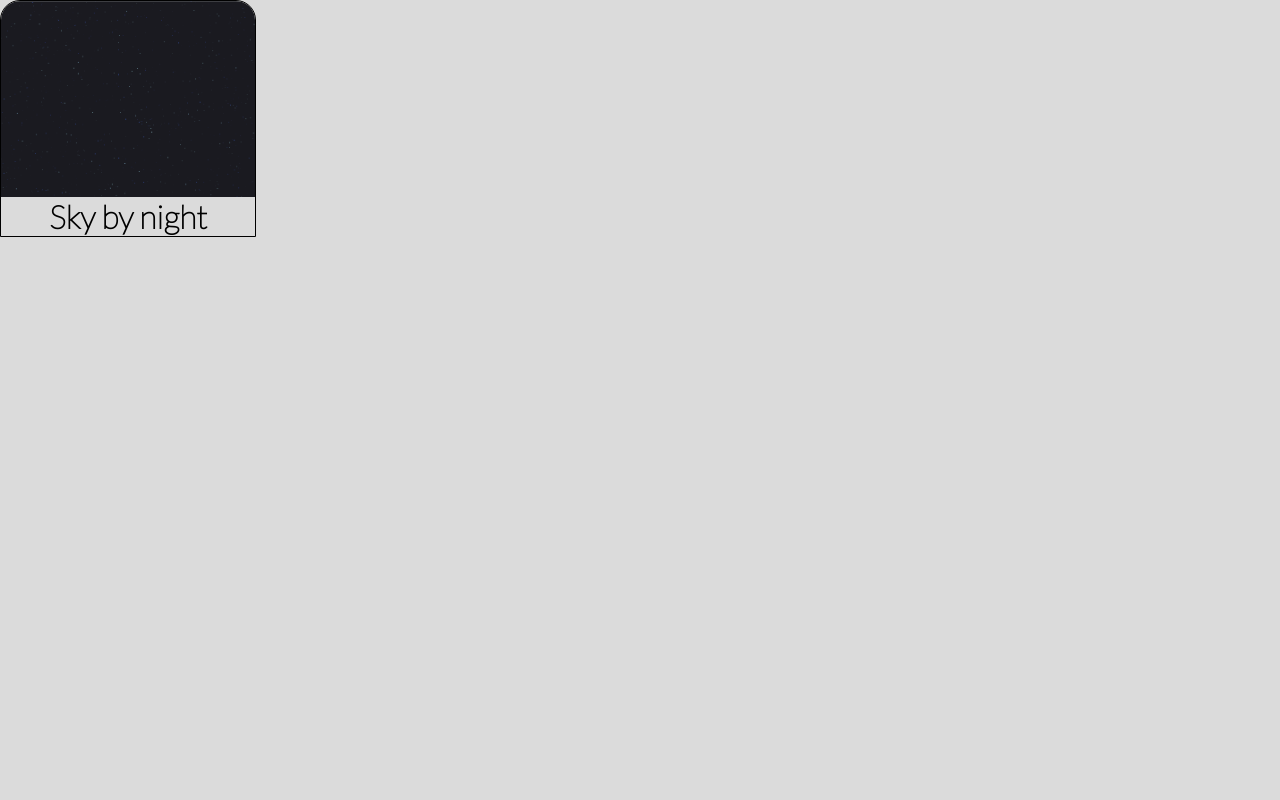
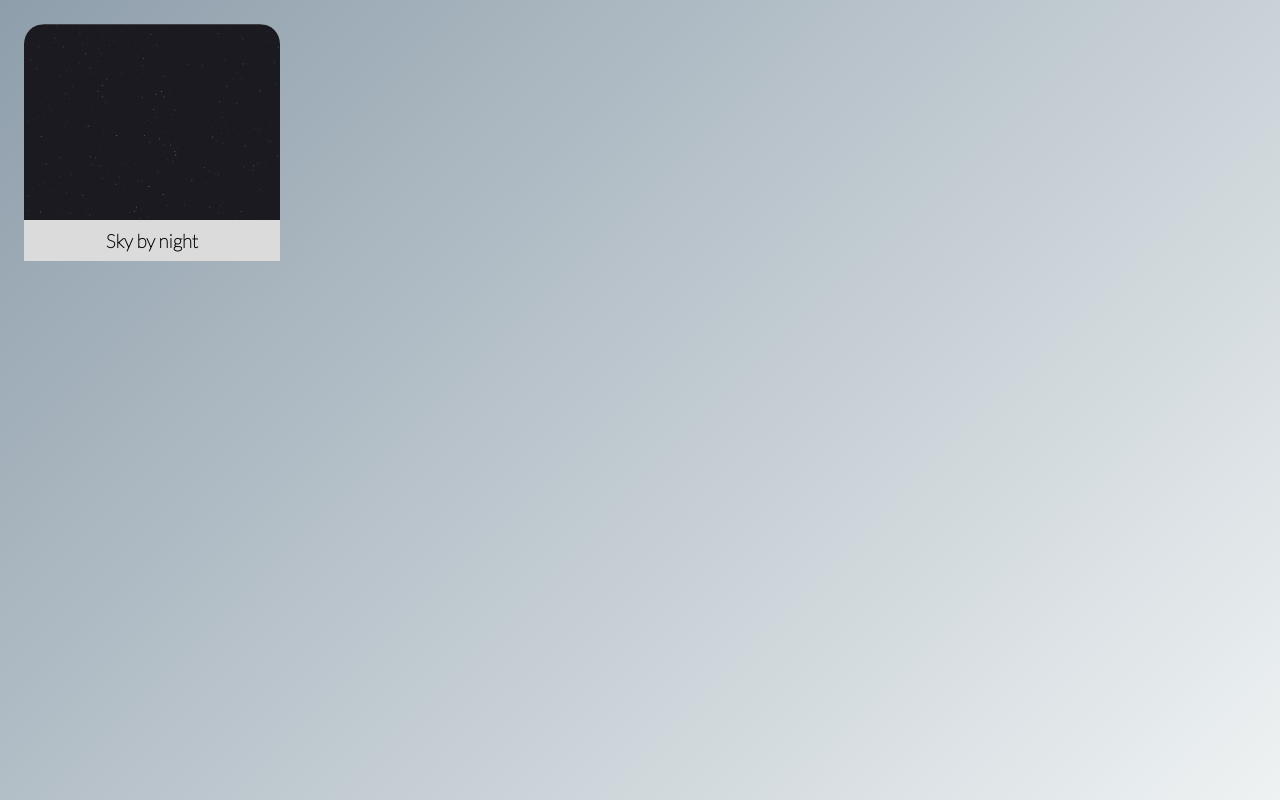
Before and after one commit to glg-dev/bac-a-sable, a React (Create React App) app: page / in a window 1280 px wide. Built offline with nearby package versions, Linux system fonts and the light colour scheme.

Commit message:
bg, card

```diff
--- a/src/components/Card.jsx
+++ b/src/components/Card.jsx
@@ -10,7 +10,7 @@ const Card = ({ project }) => {
       <Link to={route}>
         <div className='card'>
           <img src={picture} alt={title} />
-          <h1>{title}</h1>
+          <h3>{title}</h3>
         </div>
       </Link>
     </div>
--- a/src/style/components/_Card.scss
+++ b/src/style/components/_Card.scss
@@ -5,11 +5,20 @@
   display: flex;
   flex-direction: column;
   align-items: center;
-  border: 1px solid black;
   border-radius: 20px 20px 0 0;
+  background: #DBDBDB;
   overflow: hidden;
   cursor: pointer;
+  transform: scale(1);
+  transition: .4s;
   img {
     width: $card-width;
   }
+  h3 {
+    padding: .6rem;
+  }
+  &:hover {
+    box-shadow: 0 0 16px #DBDBDB;
+    transform: scale(1.01);
+  }
 }
--- a/src/style/settings.scss
+++ b/src/style/settings.scss
@@ -5,5 +5,12 @@
 }
 
 body {
-  background-color: #dbdbdb;
+  min-height: 100vh;
+  background: linear-gradient(135deg, #8E9EAB, #EEF2F3);
+  padding: 1.5rem;
 }
+
+.App {
+  display: flex;
+  flex-wrap: wrap;
+}
```
